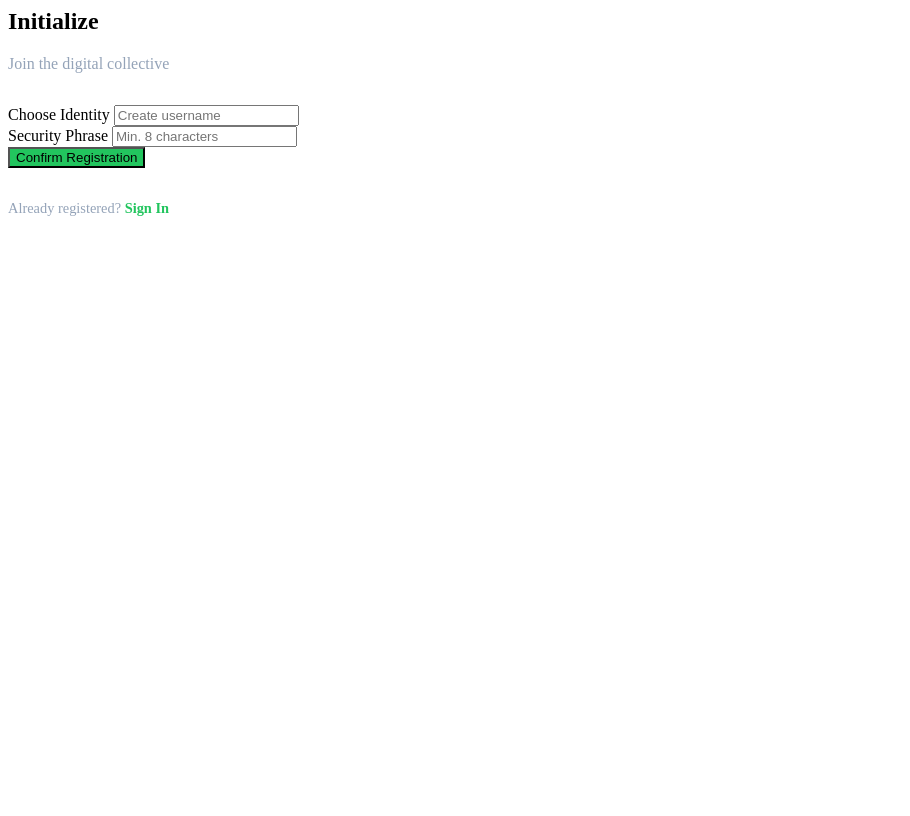
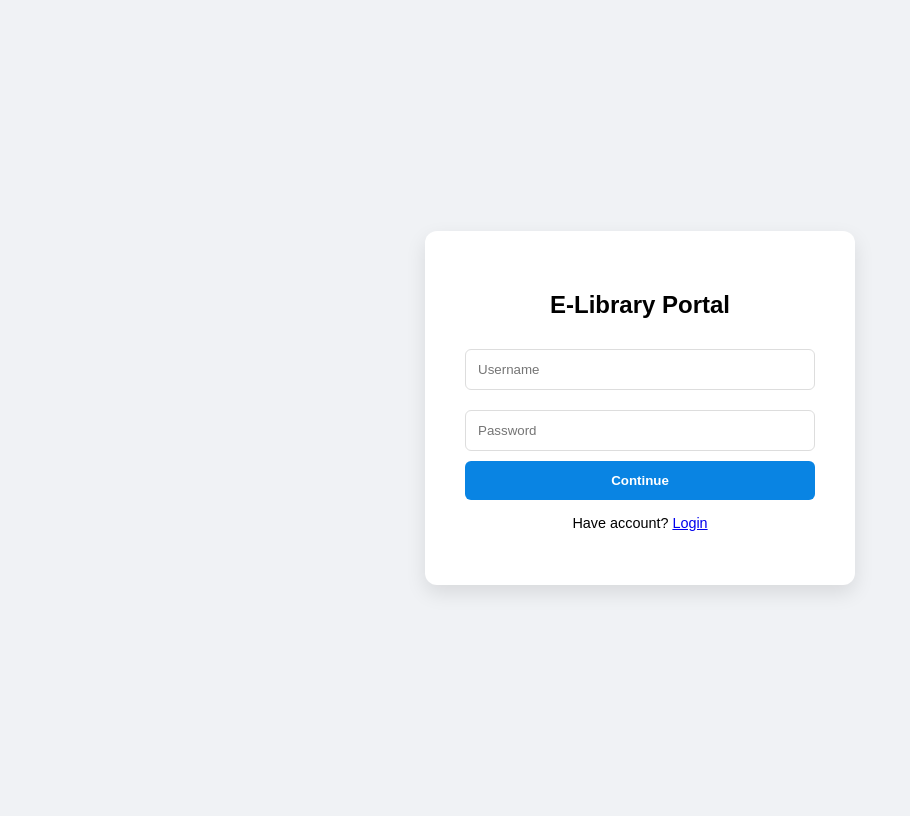
Before and after one commit to nikusubham69-commits/E-library, a Flask app: page /signup in a window 1280 px wide. Shown: the whole page, without its empty margins (0-910 px from the left). Before the commit the page ends 216 px from the top, so only its background shows below. Run offline with Flask 3, Linux system fonts and the light colour scheme.

Commit message:
UI: Added signup template with glassmorphism design

```diff
--- a/templates/signup.html
+++ b/templates/signup.html
@@ -1,22 +1,29 @@
-<div class="auth-card">
-    <div class="auth-header">
-        <h2>Initialize</h2>
-        <p style="color: #94a3b8; margin-bottom: 2rem;">Join the digital collective</p>
+<!DOCTYPE html>
+<html>
+<head>
+    <title>Authentication</title>
+    <style>
+        body { font-family: 'Arial'; background: #f0f2f5; display: flex; justify-content: center; align-items: center; height: 100vh; }
+        .box { background: white; padding: 40px; border-radius: 12px; box-shadow: 0 8px 20px rgba(0,0,0,0.1); width: 350px; text-align: center; }
+        input { width: 100%; padding: 12px; margin: 10px 0; border: 1px solid #ddd; border-radius: 6px; box-sizing: border-box; }
+        button { width: 100%; padding: 12px; background: #0984e3; color: white; border: none; border-radius: 6px; cursor: pointer; font-weight: bold; }
+    </style>
+</head>
+<body>
+    <div class="box">
+        <h2>E-Library Portal</h2>
+        <form method="POST">
+            <input type="text" name="username" placeholder="Username" required>
+            <input type="password" name="password" placeholder="Password" required>
+            <button type="submit">Continue</button>
+        </form>
+        <p style="margin-top: 15px; font-size: 0.9rem;">
+            {% if request.path == '/login' %}
+                No account? <a href="/signup">Sign up</a>
+            {% else %}
+                Have account? <a href="/login">Login</a>
+            {% endif %}
+        </p>
     </div>
-
-    <form action="/signup" method="POST">
-        <div class="input-group">
-            <label>Choose Identity</label>
-            <input type="text" name="username" class="auth-input" placeholder="Create username" required>
-        </div>
-        <div class="input-group">
-            <label>Security Phrase</label>
-            <input type="password" name="password" class="auth-input" placeholder="Min. 8 characters" required>
-        </div>
-        <button type="submit" class="btn-auth" style="background: #22c55e;">Confirm Registration</button>
-    </form>
-
-    <p style="margin-top: 2rem; color: #94a3b8; font-size: 0.9rem;">
-        Already registered? <a href="/login" style="color: #22c55e; text-decoration: none; font-weight: 600;">Sign In</a>
-    </p>
-</div>
+</body>
+</html>
```
